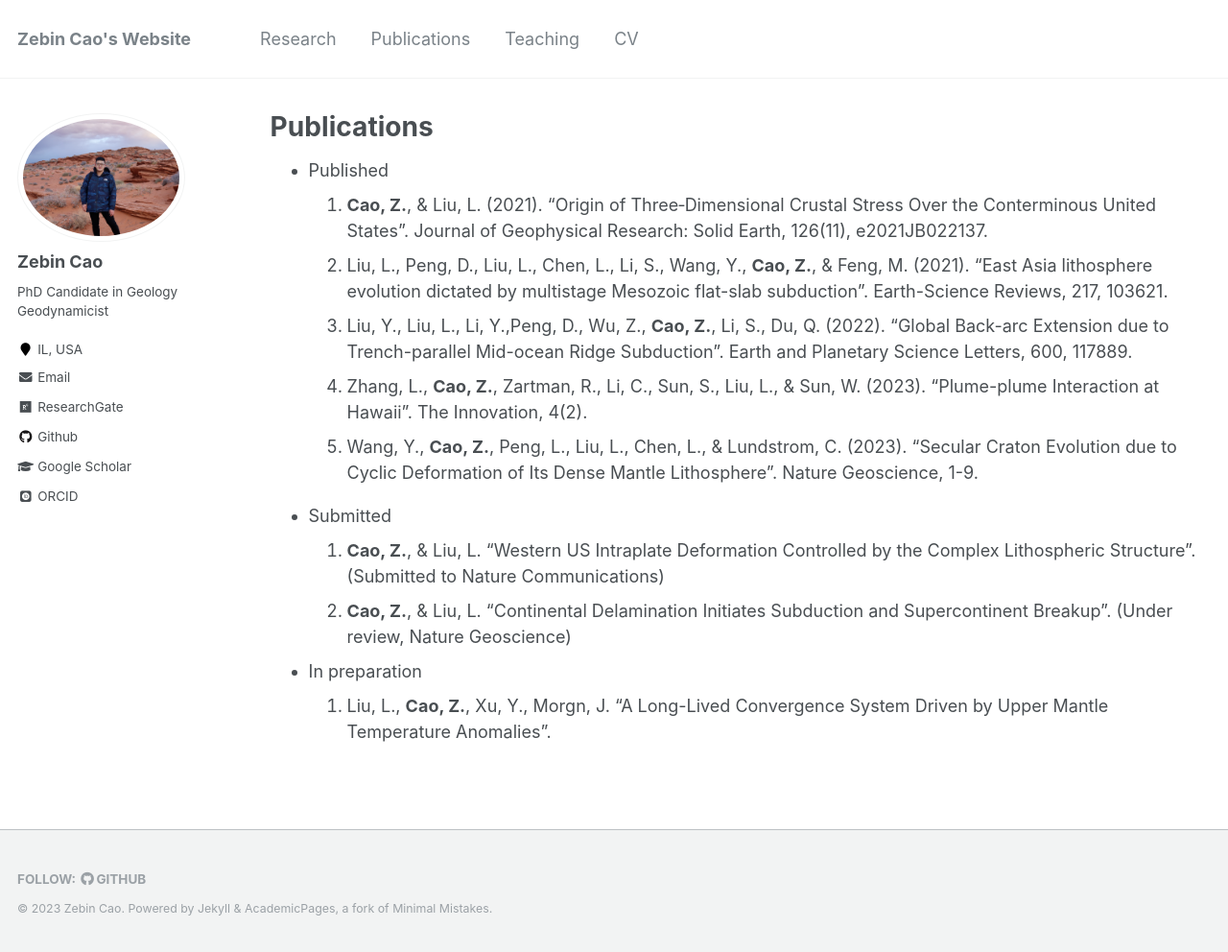
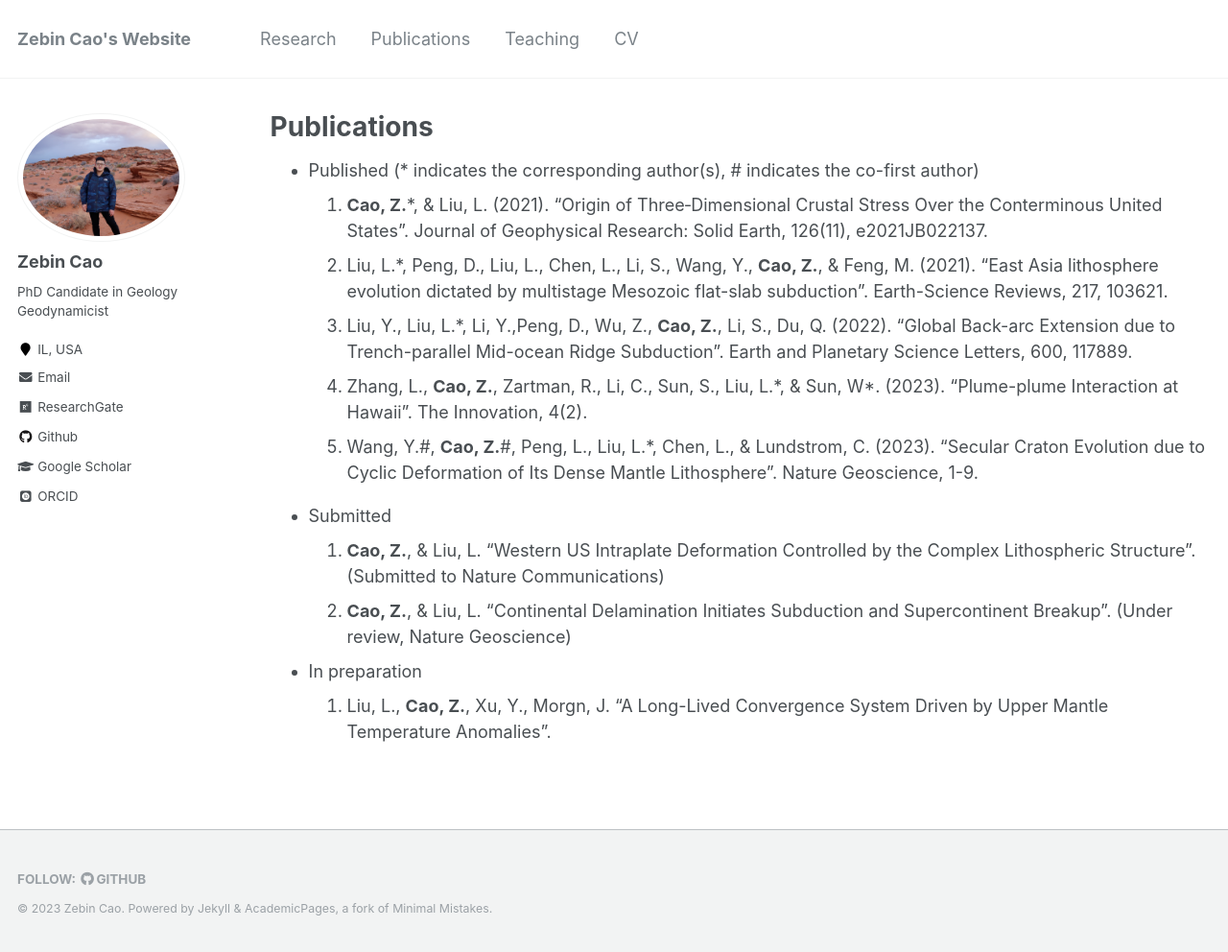
Before and after one commit to ZebinCao/ZebinCao.github.io, a Jekyll site: the page built from _pages/publications.md, in a window 1280 px wide and 992 px high. Shown: the whole window at 96% size. Built offline with Jekyll 4.4.1, drawn with Linux system fonts in a browser that asks for light colours; some web fonts are replaced.

Commit message:
Update publications with indications

```diff
--- a/_pages/publications.md
+++ b/_pages/publications.md
@@ -7,12 +7,12 @@ author_profile: true
 
 {% include base_path %}
 
-* Published
-0. **Cao, Z.**, & Liu, L. (2021). “Origin of Three‐Dimensional Crustal Stress Over the Conterminous United States”. Journal of Geophysical Research: Solid Earth, 126(11), e2021JB022137.
-0. Liu, L., Peng, D., Liu, L., Chen, L., Li, S., Wang, Y., **Cao, Z.**, & Feng, M. (2021). “East Asia lithosphere evolution dictated by multistage Mesozoic flat-slab subduction”. Earth-Science Reviews, 217, 103621.
-0. Liu, Y., Liu, L., Li, Y.,Peng, D., Wu, Z.,  **Cao, Z.**, Li, S., Du, Q. (2022). “Global Back-arc Extension due to Trench-parallel Mid-ocean Ridge Subduction”. Earth and Planetary Science Letters, 600, 117889.
-0. Zhang, L., **Cao, Z.**, Zartman, R., Li, C., Sun, S., Liu, L., & Sun, W. (2023). “Plume-plume Interaction at Hawaii”. The Innovation, 4(2).
-0. Wang, Y., **Cao, Z.**, Peng, L., Liu, L., Chen, L., & Lundstrom, C. (2023). “Secular Craton Evolution due to Cyclic Deformation of Its Dense Mantle Lithosphere”. Nature Geoscience, 1-9.
+* Published (\* indicates the corresponding author(s), \# indicates the co-first author)
+0. **Cao, Z.**\*, & Liu, L. (2021). “Origin of Three‐Dimensional Crustal Stress Over the Conterminous United States”. Journal of Geophysical Research: Solid Earth, 126(11), e2021JB022137.
+0. Liu, L.\*, Peng, D., Liu, L., Chen, L., Li, S., Wang, Y., **Cao, Z.**, & Feng, M. (2021). “East Asia lithosphere evolution dictated by multistage Mesozoic flat-slab subduction”. Earth-Science Reviews, 217, 103621.
+0. Liu, Y., Liu, L.\*, Li, Y.,Peng, D., Wu, Z.,  **Cao, Z.**, Li, S., Du, Q. (2022). “Global Back-arc Extension due to Trench-parallel Mid-ocean Ridge Subduction”. Earth and Planetary Science Letters, 600, 117889.
+0. Zhang, L., **Cao, Z.**, Zartman, R., Li, C., Sun, S., Liu, L.\*, & Sun, W\*. (2023). “Plume-plume Interaction at Hawaii”. The Innovation, 4(2).
+0. Wang, Y.\#, **Cao, Z.**\#, Peng, L., Liu, L.\*, Chen, L., & Lundstrom, C. (2023). “Secular Craton Evolution due to Cyclic Deformation of Its Dense Mantle Lithosphere”. Nature Geoscience, 1-9.
 {: reversed="reversed"}
 
 * Submitted
```
Also changed, not shown: _pages/cv.md (+6 -6 lines).
